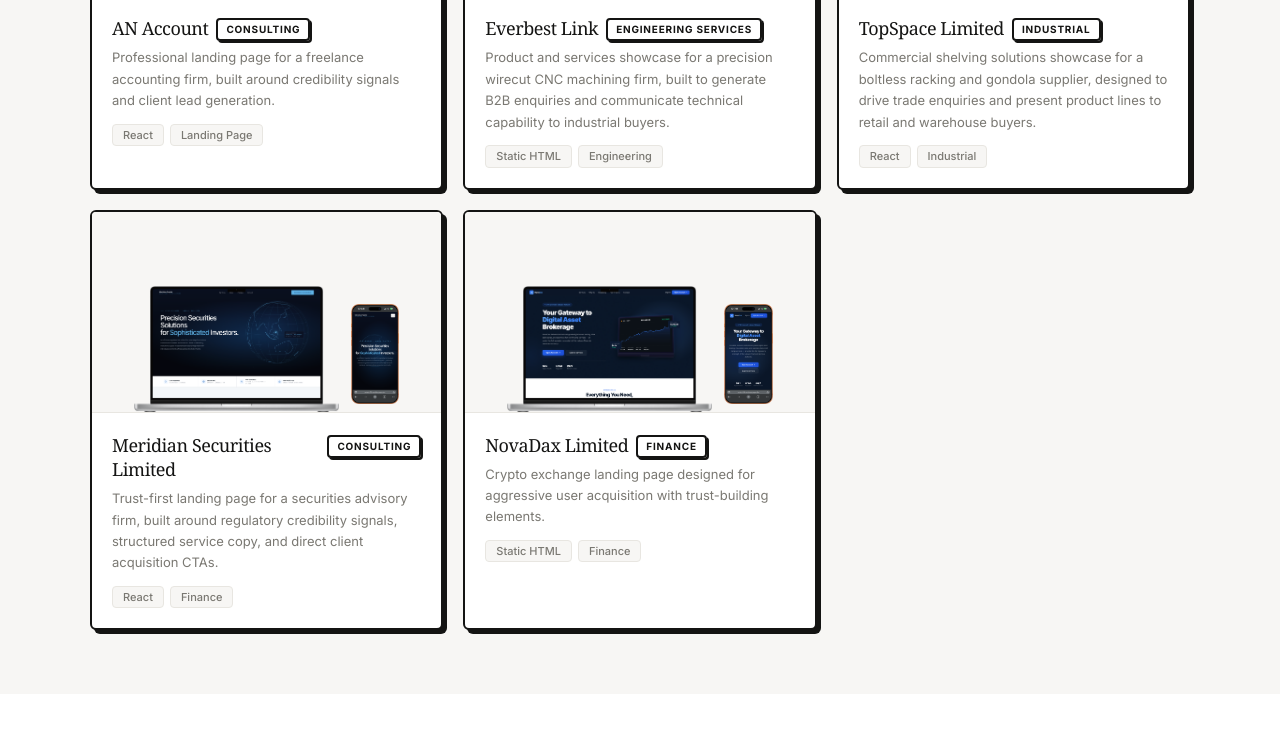
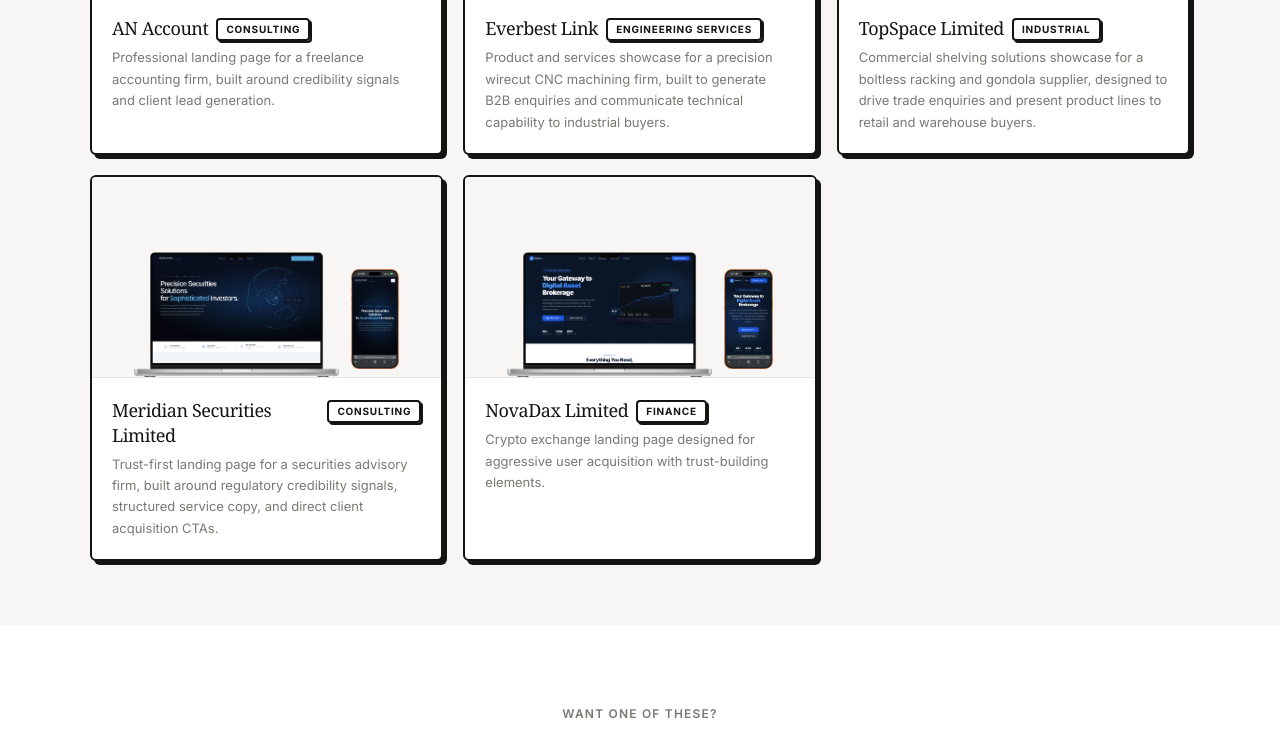
Before and after one commit to victornwy/vnbuildr.com, a Next.js app: page /portfolio in a window 1280 px wide. Shown: the part 740-1495 px from the top of the page. Built offline with nearby package versions, Linux system fonts and the light colour scheme.

Commit message:
Remove tags from portfolio cards
Co-Authored-By: Claude Sonnet 4.6 <noreply@anthropic.com>

```diff
--- a/src/app/portfolio/page.tsx
+++ b/src/app/portfolio/page.tsx
@@ -11,7 +11,6 @@ const projects = [
     name: "AN Account",
     category: "Consulting",
     description: "Professional landing page for a freelance accounting firm, built around credibility signals and client lead generation.",
-    tags: ["React", "Landing Page"],
     macbook: "/portfolio-mockups/an-accounts-macbook.png",
     iphone: "/portfolio-mockups/an-accounts-iphone.png",
   },
@@ -20,7 +19,6 @@ const projects = [
     name: "Everbest Link",
     category: "Engineering Services",
     description: "Product and services showcase for a precision wirecut CNC machining firm, built to generate B2B enquiries and communicate technical capability to industrial buyers.",
-    tags: ["Static HTML", "Engineering"],
     macbook: "/portfolio-mockups/everbest-macbook.png",
     iphone: "/portfolio-mockups/everbest-iphone.png",
   },
@@ -29,7 +27,6 @@ const projects = [
     name: "TopSpace Limited",
     category: "Industrial",
     description: "Commercial shelving solutions showcase for a boltless racking and gondola supplier, designed to drive trade enquiries and present product lines to retail and warehouse buyers.",
-    tags: ["React", "Industrial"],
     macbook: "/portfolio-mockups/top-space-macbook.png",
     iphone: "/portfolio-mockups/topspace-iphone.png",
   },
@@ -38,7 +35,6 @@ const projects = [
     name: "Meridian Securities Limited",
     category: "Consulting",
     description: "Trust-first landing page for a securities advisory firm, built around regulatory credibility signals, structured service copy, and direct client acquisition CTAs.",
-    tags: ["React", "Finance"],
     macbook: "/portfolio-mockups/meridian-macbook.png",
     iphone: "/portfolio-mockups/meridian-iphone.png",
   },
@@ -47,7 +43,6 @@ const projects = [
     name: "NovaDax Limited",
     category: "Finance",
     description: "Crypto exchange landing page designed for aggressive user acquisition with trust-building elements.",
-    tags: ["Static HTML", "Finance"],
     macbook: "/portfolio-mockups/novadax-macbook.png",
     iphone: "/portfolio-mockups/novadax-iphone.png",
   },
@@ -112,14 +107,7 @@ function ProjectCard({ project, delay = 0, priority = false }: { project: typeof
             {project.category}
           </span>
         </div>
-        <p className="text-[13px] text-[var(--color-ink-muted)] leading-[1.65] mb-3">{project.description}</p>
-        <div className="flex flex-wrap gap-1.5">
-          {project.tags.map(tag => (
-            <span key={tag} className="text-[11px] font-medium bg-[var(--color-surface)] border border-[var(--color-border)] px-2.5 py-0.5 rounded text-[var(--color-ink-muted)]">
-              {tag}
-            </span>
-          ))}
-        </div>
+        <p className="text-[13px] text-[var(--color-ink-muted)] leading-[1.65]">{project.description}</p>
       </div>
     </motion.div>
   )
```
